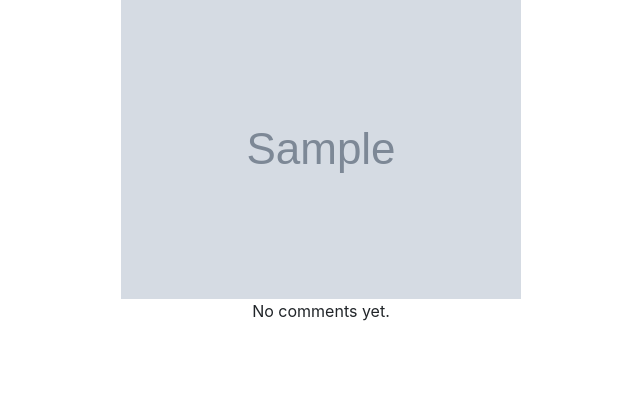
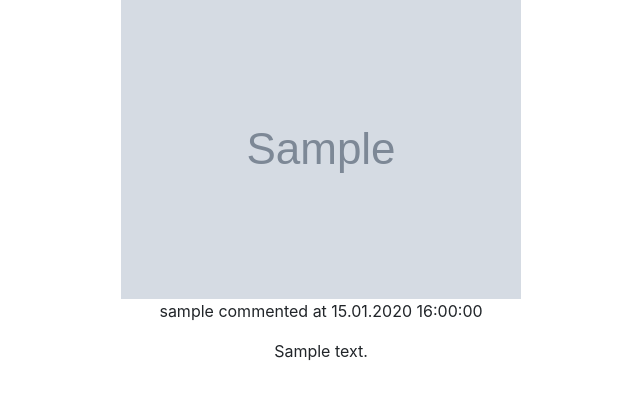
Before and after one commit to Janik2019/exam9, a Django app: page /photo/1/ in a window 1280 px wide. Shown: the part 129-534 px from the top of the page, without its empty margins (319-959 px from the left). Run offline with Django 3.2, Linux system fonts and the light colour scheme; tables that the repository leaves empty hold one stand-in row (values such as "Sample post"); grey boxes marked "Sample" are stand-in pictures; some libraries are stand-ins or nearby versions.

Commit message:
Выполнил вывод просмотра одной фотографии

```diff
--- a/source/webapp/templates/photo.html
+++ b/source/webapp/templates/photo.html
@@ -16,20 +16,14 @@
 {#        <p><a href="{% url 'webapp:product_delete' product.pk %}" class="btn btn-danger">Нет в наличии</a></p>#}
 
      <div class="text-center">
-        {% for comment in comments %}
+        {% for comment in photo.photo_comments.all %}
             <div class="#">
                 <p>{{ comment.author }} commented at {{ comment.create_at|date:'d.m.Y H:i:s' }}</p>
-                <div class="pre">{{ comment.text }}</div>
-                {% if article.is_active and request.user == comment.author or request.user.is_superuser %}
-                    <p class="#">
-                        <a href="{% url 'webapp:comment_update' comment.pk %}">Edit</a>
-                        <a href="{% url 'webapp:comment_delete' comment.pk %}">Delete</a>
-                    </p>
-                {% endif %}
+                <p>{{ comment.descr }}</p>
             </div>
         {% empty %}
             <p>No comments yet.</p>
         {% endfor %}
-    </div>
+     </div>
     </div>
 {% endblock %}
--- a/source/webapp/views.py
+++ b/source/webapp/views.py
@@ -22,3 +22,4 @@ class IndexView(ListView):
 class PhotoView(DetailView):
     template_name = 'photo.html'
     model = Photo
+    context_object_name = 'photo'
```
